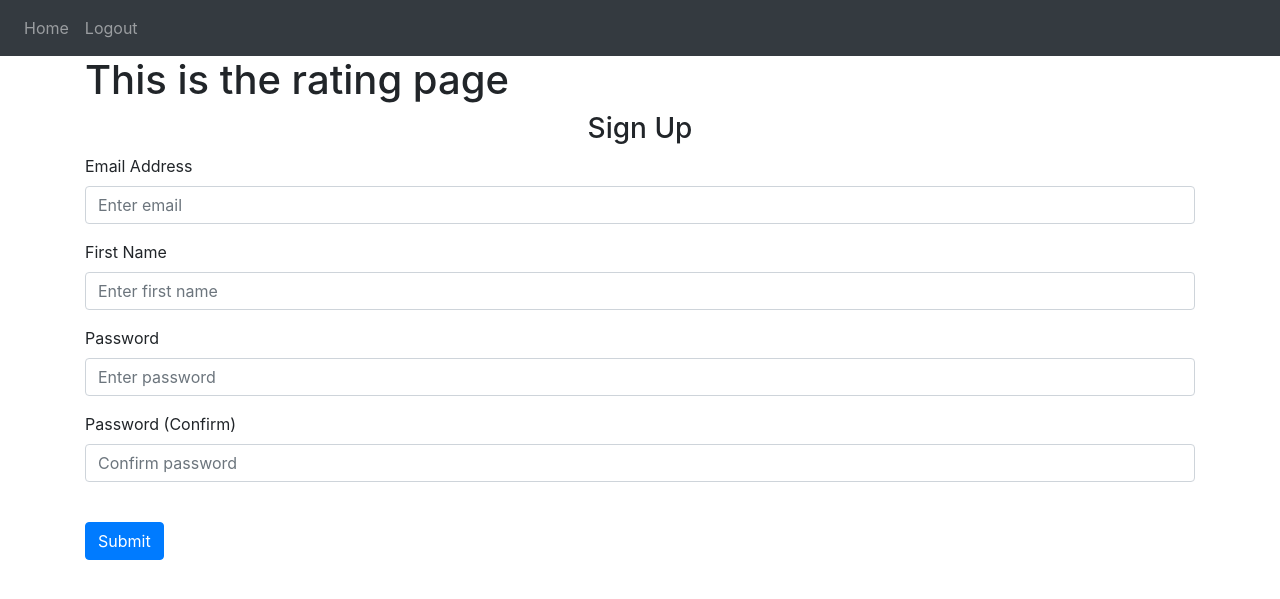
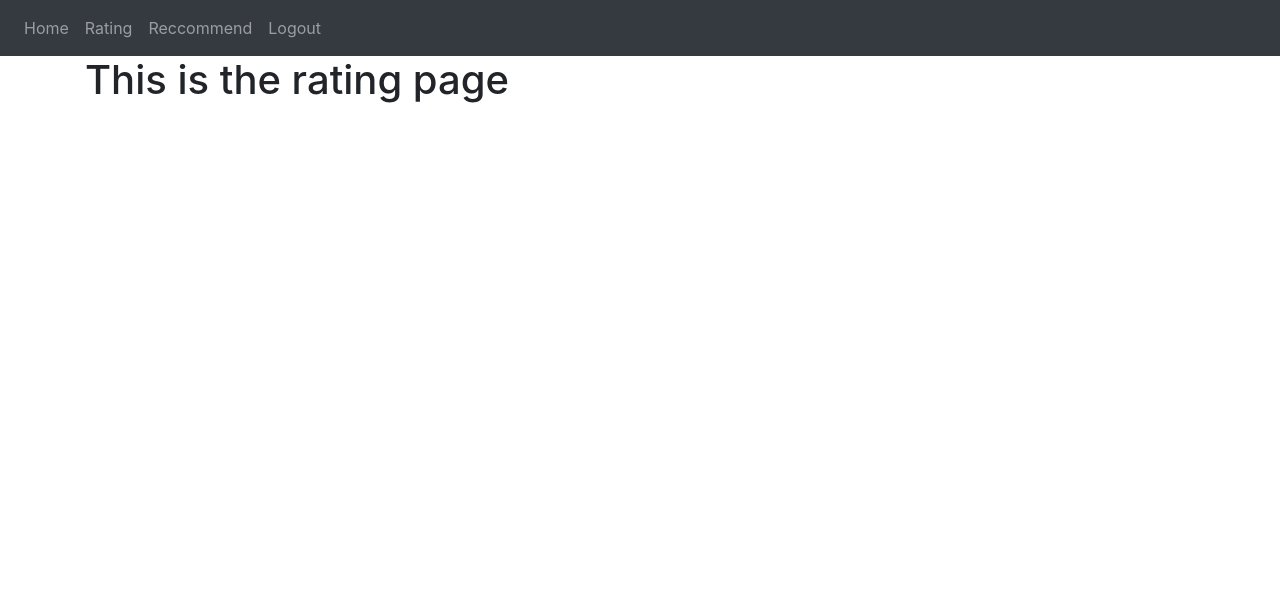
Before and after one commit to jita-mertlova/mal_recommender, a Flask app: page /rating in a window 1280 px wide. Shown: the top 599 px of the page. Run offline with Flask 3, Linux system fonts and the light colour scheme; the visitor is signed in with stand-in values (Sample User, id 1); some libraries are stand-ins or nearby versions.

Commit message:
more pages

```diff
--- a/website/__init__.py
+++ b/website/__init__.py
@@ -33,4 +33,6 @@ def create_app():
 def create_database(app):
     if not path.exists('website/' + DB_NAME):
         db.create_all(app=app)
+        # nafeedovat tam product vektory
+
         print('Created Database!')
--- a/website/templates/base.html
+++ b/website/templates/base.html
@@ -31,7 +31,10 @@
         <div class="navbar-nav">
           {% if user.is_authenticated %}
           <a class="nav-item nav-link" id="home" href="/">Home</a>
+              <a class="nav-item nav-link" id="rating" href="/rating">Rating</a>
+              <a class="nav-item nav-link" id="rating" href="/reccommend">Reccommend</a>
           <a class="nav-item nav-link" id="logout" href="/logout">Logout</a>
+
           {% else %}
           <a class="nav-item nav-link" id="login" href="/login">Login</a>
           <a class="nav-item nav-link" id="signUp" href="/sign-up">Sign Up</a>
--- a/website/templates/home.html
+++ b/website/templates/home.html
@@ -1,8 +1,7 @@
 {% extends "base.html" %}
 {% block title %}Anime Recommender: Home{% endblock %}
 {% block content %}
-    <h1>This is the home page</h1>
-    <h1 align="center">Notes</h1>
+    <h1 align="center">To watch list: </h1>
 <ul class="list-group list-group-flush" id="notes">
   {% for note in user.notes %}
   <li class="list-group-item">
--- a/website/templates/rating.html
+++ b/website/templates/rating.html
@@ -2,49 +2,4 @@
 {% block title %}Anime Recommender: Rating{% endblock %}
 {% block content %}
     <h1>This is the rating page</h1>
-    <form method="POST">
-  <h3 align="center">Sign Up</h3>
-  <div class="form-group">
-    <label for="email">Email Address</label>
-    <input
-      type="email"
-      class="form-control"
-      id="email"
-      name="email"
-      placeholder="Enter email"
-    />
-  </div>
-  <div class="form-group">
-    <label for="firstName">First Name</label>
-    <input
-      type="text"
-      class="form-control"
-      id="firstName"
-      name="firstName"
-      placeholder="Enter first name"
-    />
-  </div>
-  <div class="form-group">
-    <label for="password1">Password</label>
-    <input
-      type="password"
-      class="form-control"
-      id="password1"
-      name="password1"
-      placeholder="Enter password"
-    />
-  </div>
-  <div class="form-group">
-    <label for="password2">Password (Confirm)</label>
-    <input
-      type="password"
-      class="form-control"
-      id="password2"
-      name="password2"
-      placeholder="Confirm password"
-    />
-  </div>
-  <br />
-  <button type="submit" class="btn btn-primary">Submit</button>
-</form>
 {% endblock %}
--- /dev/null
+++ b/website/templates/reccommend.html
@@ -0,0 +1,5 @@
+{% extends "base.html" %}
+{% block title %}Reccommended items{% endblock %}
+{% block content %}
+    <h2>Based on your submitted ratings, we reccommend you to check out the following anime series... </h2>
+{% endblock %}
--- a/website/views.py
+++ b/website/views.py
@@ -39,15 +39,9 @@ def delete_note():
 @views.route('/rating', methods=['GET', 'POST'])
 @login_required
 def rating():
-    if request.method == 'POST':
-        note = request.form.get('note')#Gets the note from the HTML
+    return render_template("rating.html", user=current_user)
 
-        if len(note) < 1:
-            flash('Note is too short!', category='error')
-        else:
-            new_note = Note(data=note, user_id=current_user.id)  #providing the schema for the note
-            db.session.add(new_note) #adding the note to the database
-            db.session.commit()
-            flash('Note added!', category='success')
-
-    return render_template("rating.html", user=current_user)
+@views.route('/reccommend', methods=['GET', 'POST'])
+@login_required
+def reccommend():
+    return render_template("reccommend.html", user=current_user)
```
Also changed, not shown: website/models.py (+8 -7 lines).
